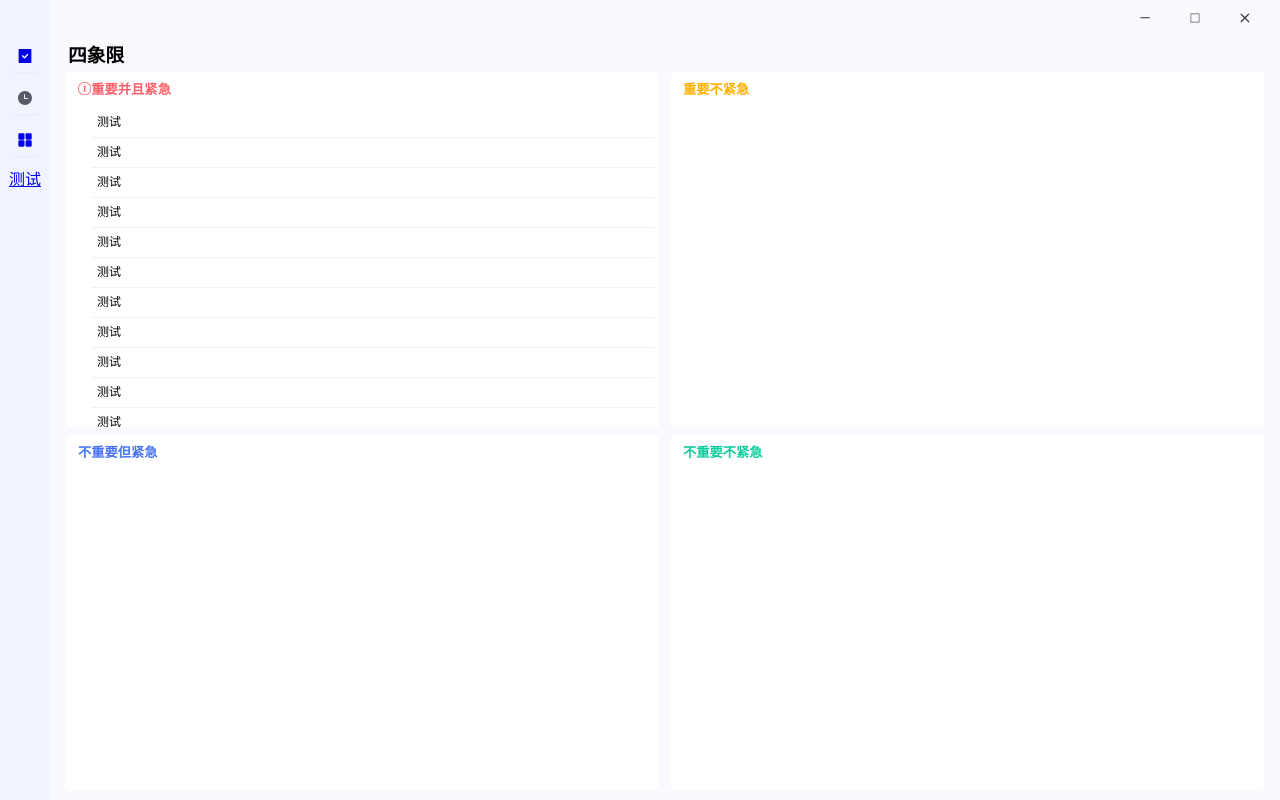
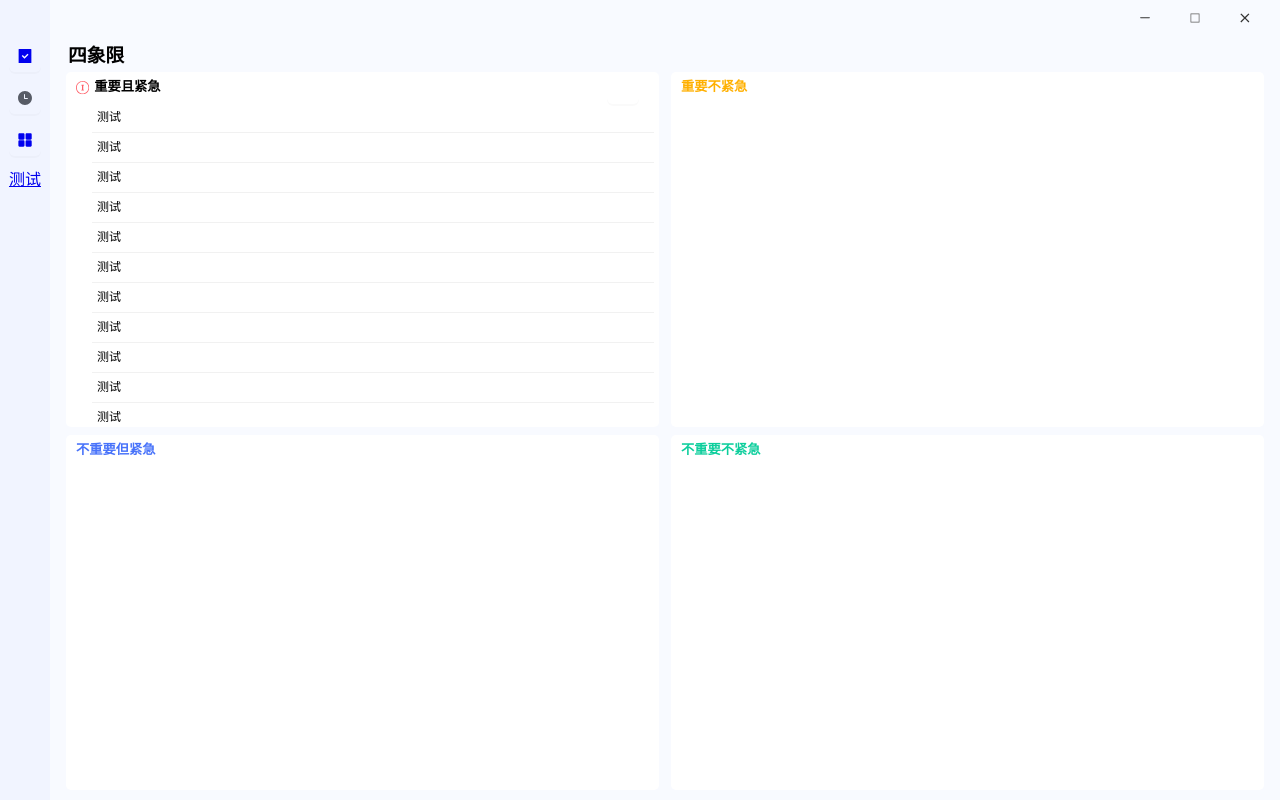
Before and after one commit to Carpediems/NexttodolistElectron, a Next.js app: page /FourQuadrants in a window 1280 px wide. Built offline with nearby package versions, Linux system fonts and the light colour scheme.

Commit message:
创建四象限标题组件

```diff
--- a/app/FourQuadrants/FourQuadrants.scss
+++ b/app/FourQuadrants/FourQuadrants.scss
@@ -24,9 +24,9 @@
       padding:0 0 10px 10px ;
       box-sizing: border-box;
       h5{
-        height: 25px;
-        line-height:25px;
-        padding:5px 0 5px 2px;
+        height: 30px;
+        line-height: 30px;
+
       }
     }
     .content_taskList{
--- /dev/null
+++ b/app/FourQuadrants/components/TitleBarfour.jsx
@@ -0,0 +1,40 @@
+import {createFromIconfontCN} from "@ant-design/icons";
+import {Button} from "antd";
+import styled from "styled-components";
+
+const MyIcon = createFromIconfontCN({
+    scriptUrl: '//at.alicdn.com/t/c/font_4588666_uf8742vfyk.js', // 在 iconfont.cn 上生成
+});
+
+const HFiveBox = styled.h5`
+    width: 100%;
+    height: 30px;
+    display: flex;
+    justify-content: space-between;
+    align-content: center;
+    box-sizing: border-box;
+    padding-right: 20px;
+
+    p{
+        width: 120px;
+        height:30px;
+        line-height: 30px;
+        padding-left: 0;
+        .iconfontC{
+            display: inline-block;
+            padding-right:5px;
+            vertical-align: middle;
+        }
+    }
+`
+export default function TitleBarfour() {
+    return(
+        <HFiveBox>
+            <p>
+                <MyIcon type="icon-class_1-copy" className="iconfontC"></MyIcon>
+                重要且紧急
+            </p>
+            <Button icon={<MyIcon type="icon-tianjia" />}></Button>
+        </HFiveBox>
+    )
+}
--- a/app/FourQuadrants/page.jsx
+++ b/app/FourQuadrants/page.jsx
@@ -2,8 +2,9 @@
 import './FourQuadrants.scss'
 import {createFromIconfontCN} from "@ant-design/icons";
 import TaskList from "../component/TaskList";
+import TitleBarfour from "./components/TitleBarfour";
 const MyIcon = createFromIconfontCN({
-    scriptUrl: 'iconfont/iconfont.js', // 在 iconfont.cn 上生成
+    scriptUrl: '//at.alicdn.com/t/c/font_4588666_1q2711p36td.js', // 在 iconfont.cn 上生成
 });
 export default function FourQuadrants(){
     return(
@@ -11,9 +12,11 @@ export default function FourQuadrants(){
             <h3>四象限</h3>
             <div className="FourQuadrants_box_four">
                 <div className="FourQuadrants_box">
-                    <h5 style={{color: "#FF5F68"}}>
-                        <MyIcon type="icon-class_1-copy"></MyIcon>重要并且紧急
-                    </h5>
+                    {/*<h5 style={{color: "#FF5F68"}}>*/}
+                    {/*    <MyIcon type="icon-class_1-copy"></MyIcon>*/}
+                    {/*    重要且紧急*/}
+                    {/*</h5>*/}
+                    <TitleBarfour></TitleBarfour>
                     <div className="content_taskList">
                         <TaskList></TaskList>
                         <TaskList></TaskList>
```
Also changed, not shown: app/Test/page.jsx (+2 -0 lines).
